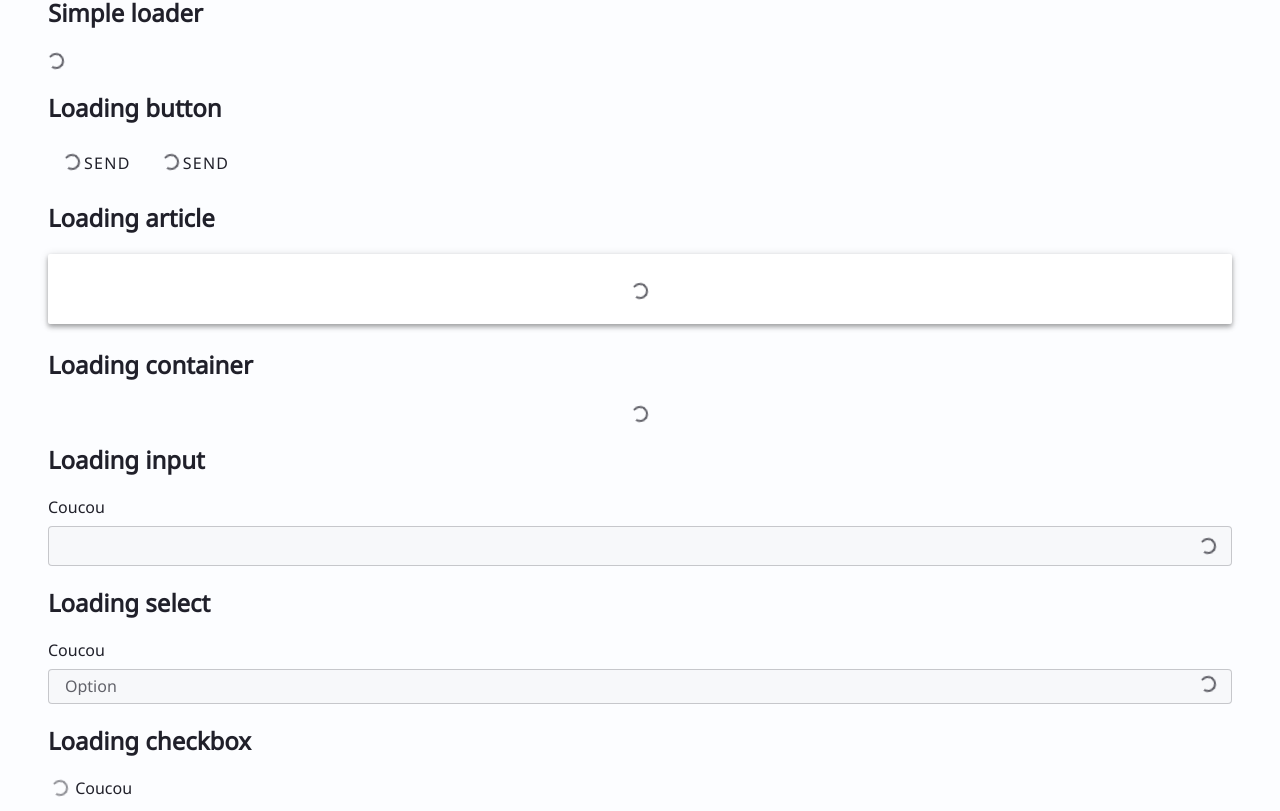
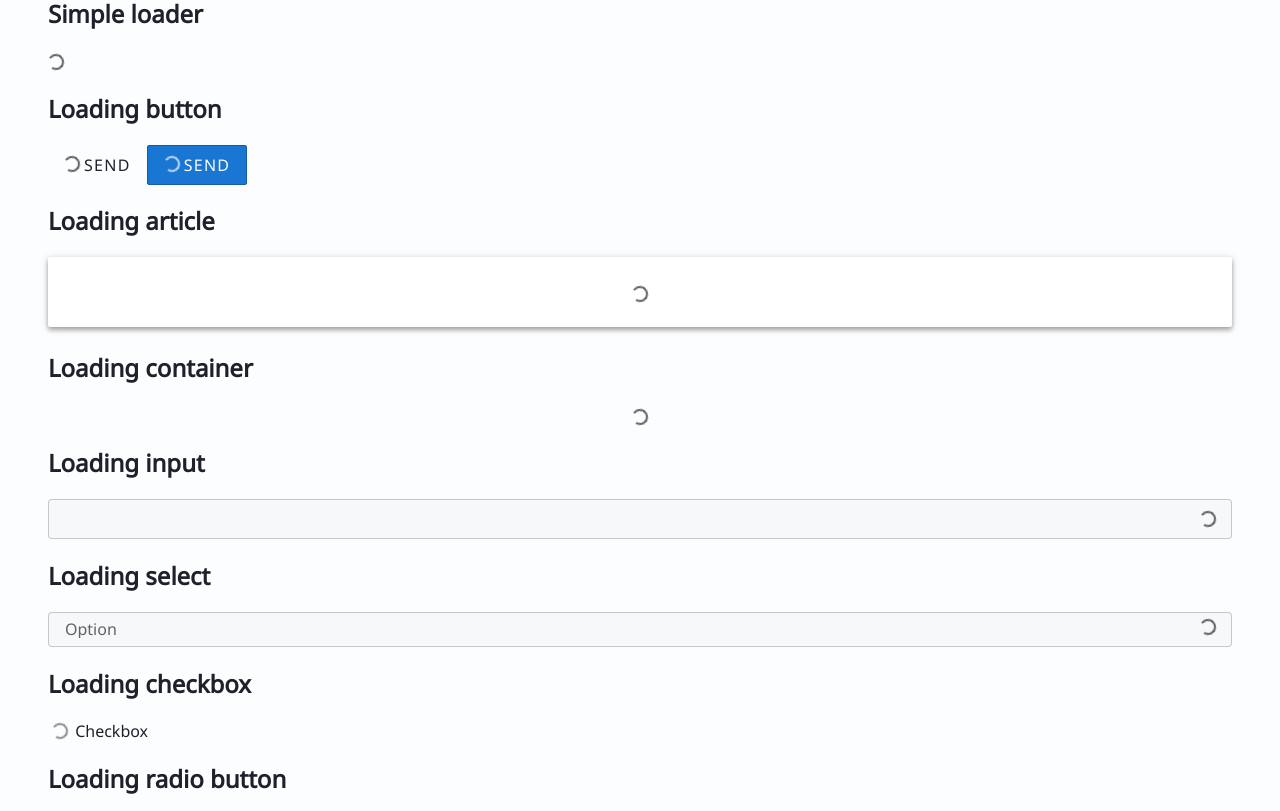
Before and after one commit to Sara-Morillon/mini-css, a React (Vite) app: page /loader in a window 1280 px wide. Shown: the part 309-1120 px from the top of the page. Built offline with nearby package versions, Linux system fonts and the light colour scheme.

Commit message:
Increase main nav bottom border width

```diff
--- a/src/css/nav.less
+++ b/src/css/nav.less
@@ -55,7 +55,7 @@ nav[aria-label='Main'] {
 
   background-color: var(--navbar-background);
 
-  border-bottom: 1px solid var(--navbar-border);
+  border-bottom: 2px solid var(--navbar-border);
 
   & > hr {
     border-color: var(--navbar-divider);
--- a/src/ui/pages/Loader.tsx
+++ b/src/ui/pages/Loader.tsx
@@ -3,35 +3,34 @@ export function Loader() {
     <section>
       <h2>Simple loader</h2>
       <div>
-        <span aria-busy />
+        <span aria-busy aria-label="Loading..." />
       </div>
       <h2>Loading button</h2>
       <button aria-busy>Send</button>
-      <strong>
-        <button aria-busy>Send</button>
-      </strong>
+      <button aria-busy data-variant="primary">
+        Send
+      </button>
       <h2>Loading article</h2>
       <article aria-busy />
       <h2>Loading container</h2>
       <div aria-busy />
       <h2>Loading input</h2>
       <label aria-busy>
-        Coucou <input disabled />
+        <input disabled />
       </label>
       <h2>Loading select</h2>
       <label aria-busy>
-        Coucou
         <select disabled>
           <option>Option</option>
         </select>
       </label>
       <h2>Loading checkbox</h2>
       <label>
-        <input type="checkbox" aria-busy disabled /> Coucou
+        <input type="checkbox" aria-busy disabled /> Checkbox
       </label>
       <h2>Loading radio button</h2>
       <label>
-        <input type="radio" aria-busy disabled /> Coucou
+        <input type="radio" aria-busy disabled /> Radio button
       </label>
     </section>
   )
```
